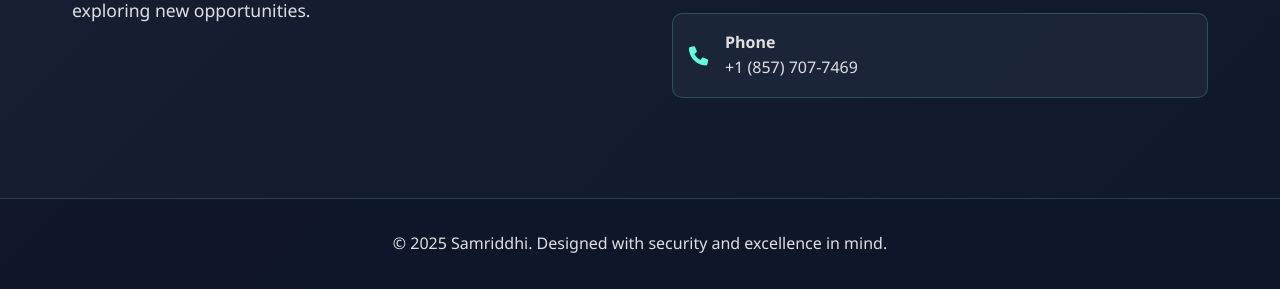
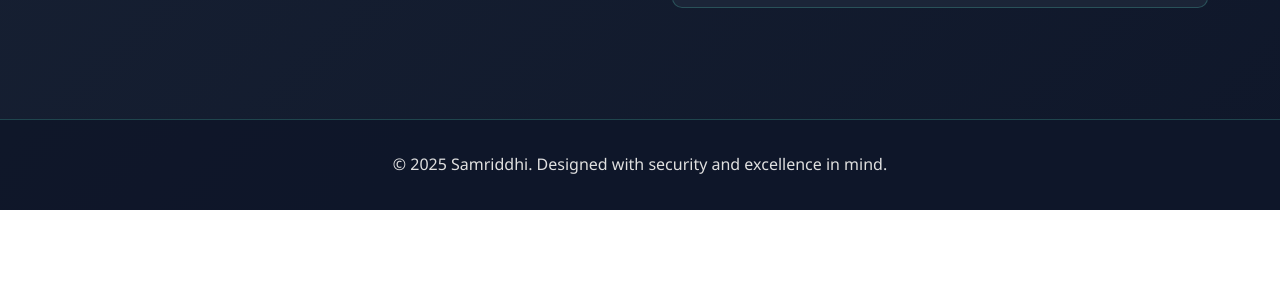
Before and after one commit to Samriddhi5/Samriddhi5.github.io, a plain HTML site: page index.html in a window 1280 px wide. Shown: the part 5434-5723 px from the top of the page. After the commit the page ends 5644 px from the top, so only its background shows below. Drawn offline with Linux system fonts and the light colour scheme.

Commit message:
Update index.html

```diff
--- a/index.html
+++ b/index.html
@@ -940,13 +940,6 @@
                         medium.com/@samriddhi5
                     </div>
                 </a>
-                <a href="tel:+18577077469" class="contact-link">
-                    <i class="fas fa-phone"></i>
-                    <div>
-                        <strong>Phone</strong><br>
-                        +1 (857) 707-7469
-                    </div>
-                </a>
             </div>
         </div>
     </section>
```
